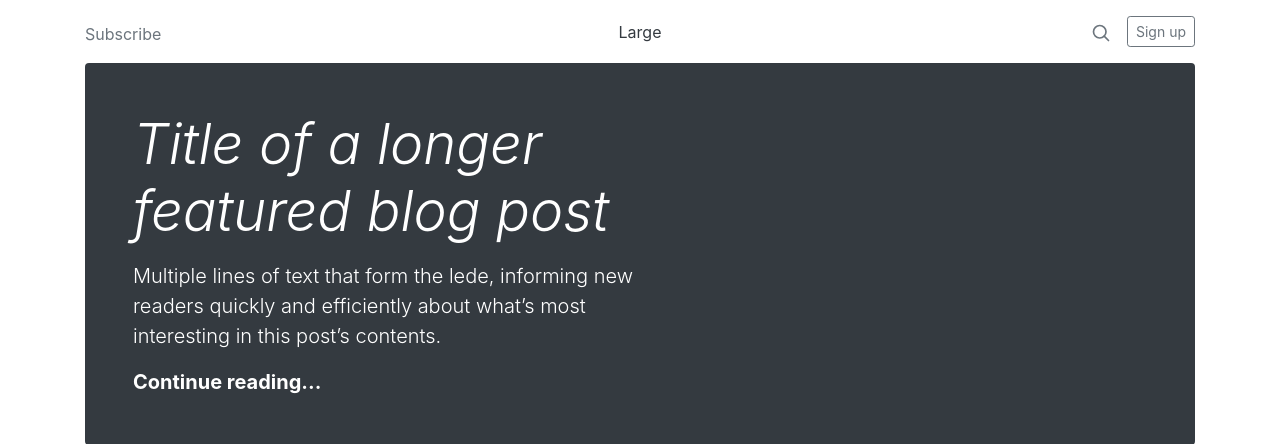
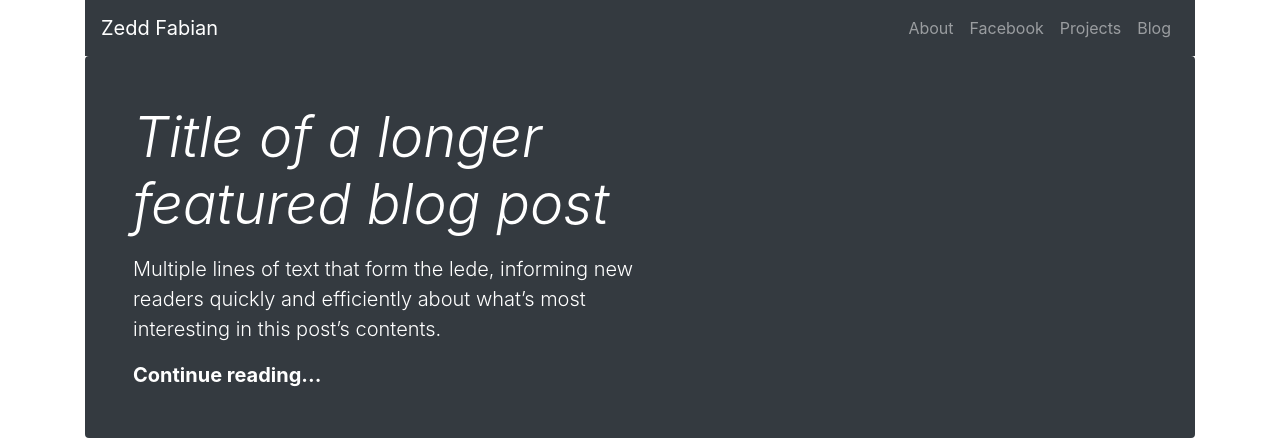
Before and after one commit to zeddrix/portfolio-project, a Django app: page /blog/ in a window 1280 px wide. Shown: the top 444 px of the page. Run offline with Django 3.2, Linux system fonts and the light colour scheme; some libraries are stand-ins or nearby versions.

Commit message:
Put the right NavBar on blog.

```diff
--- a/blog/templates/blog/blogs.html
+++ b/blog/templates/blog/blogs.html
@@ -47,22 +47,23 @@
   </head>
   <body>
     <div class="container">
-  <header class="blog-header py-3">
-    <div class="row flex-nowrap justify-content-between align-items-center">
-      <div class="col-4 pt-1">
-        <a class="text-muted" href="#">Subscribe</a>
-      </div>
-      <div class="col-4 text-center">
-        <a class="blog-header-logo text-dark" href="#">Large</a>
-      </div>
-      <div class="col-4 d-flex justify-content-end align-items-center">
-        <a class="text-muted" href="#" aria-label="Search">
-          <svg xmlns="http://www.w3.org/2000/svg" width="20" height="20" fill="none" stroke="currentColor" stroke-linecap="round" stroke-linejoin="round" stroke-width="2" class="mx-3" role="img" viewBox="0 0 24 24" focusable="false"><title>Search</title><circle cx="10.5" cy="10.5" r="7.5"/><path d="M21 21l-5.2-5.2"/></svg>
-        </a>
-        <a class="btn btn-sm btn-outline-secondary" href="#">Sign up</a>
-      </div>
-    </div>
-  </header>
+
+    <header>
+      <nav class="navbar navbar-expand-lg navbar-dark bg-dark">
+        <a class="navbar-brand" href="#">Zedd Fabian</a>
+        <button class="navbar-toggler" type="button" data-toggle="collapse" data-target="#navbarNavAltMarkup" aria-controls="navbarNavAltMarkup" aria-expanded="false" aria-label="Toggle navigation">
+          <span class="navbar-toggler-icon"></span>
+        </button>
+        <div class="collapse navbar-collapse" id="navbarNavAltMarkup">
+          <div class="navbar-nav ml-auto">
+            <a class="nav-item nav-link" href="#">About</a>
+            <a class="nav-item nav-link" href="#">Facebook</a>
+            <a class="nav-item nav-link" href="#">Projects</a>
+            <a class="nav-item nav-link" href="#">Blog</a>
+          </div>
+        </div>
+      </nav>
+    </header>
 
   <div class="jumbotron p-4 p-md-5 text-white rounded bg-dark">
     <div class="col-md-6 px-0">
```
